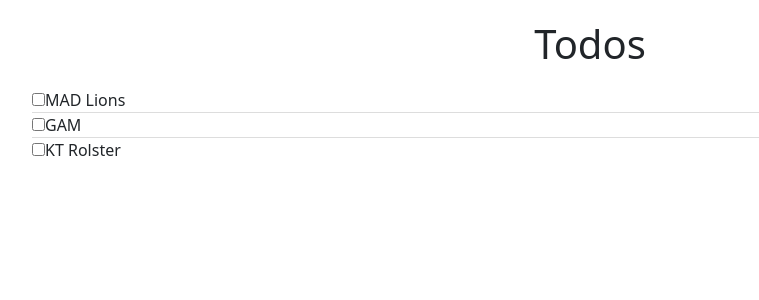
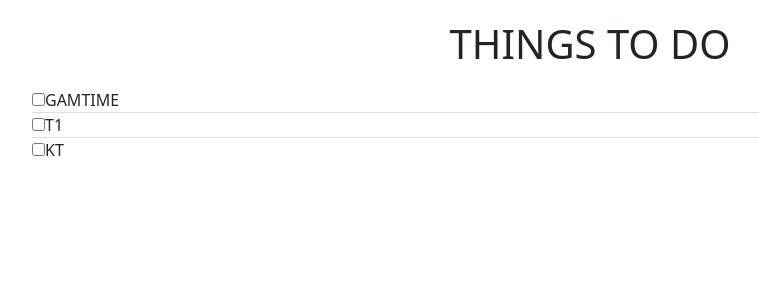
Before and after one commit to Maduro29/todo, a React (Create React App) app: page / in a window 1280 px wide. Shown: the top 300 px of the page, without its empty margins (50-809 px from the left). Built offline with nearby package versions, Linux system fonts and the light colour scheme.

Commit message:
Render-data commit

```diff
--- a/src/App.js
+++ b/src/App.js
@@ -1,33 +1,38 @@
 import './App.css';
 
 function App() {
+  let items = [
+    {
+      text: 'GAMTIME',
+      status: false
+    },
+    {
+      text: 'T1',
+      status: true
+    },
+    {
+      text: 'KT',
+      status: false
+    }
+  ];
+
+  let title = 'things to do';
+
   return (
     <div className="container">
       <div className="row">
         <div className="todolist">
-          <h1>Todos</h1>
+          <h1>{title.toUpperCase()}</h1>
           <ul className="list-unstyled">
+            {items.map(item => (
               <li className="ui-state-default">
                 <div className="checkbox">
                   <label>
-                  <input type="checkbox" value=""/>MAD Lions
+                    <input type="checkbox" value=""/>{item.text}
                   </label>
                 </div>
               </li>
-            <li className="ui-state-default">
-              <div className="checkbox">
-                <label>
-                  <input type="checkbox" value=""/>GAM
-                </label>
-              </div>
-            </li>
-            <li className="ui-state-default">
-              <div className="checkbox">
-                <label>
-                  <input type="checkbox" value=""/>KT Rolster
-                </label>
-              </div>
-            </li>
+            ))}
           </ul>
         </div>
       </div>
```
Lines whose indentation alone changed are shown as unchanged.
